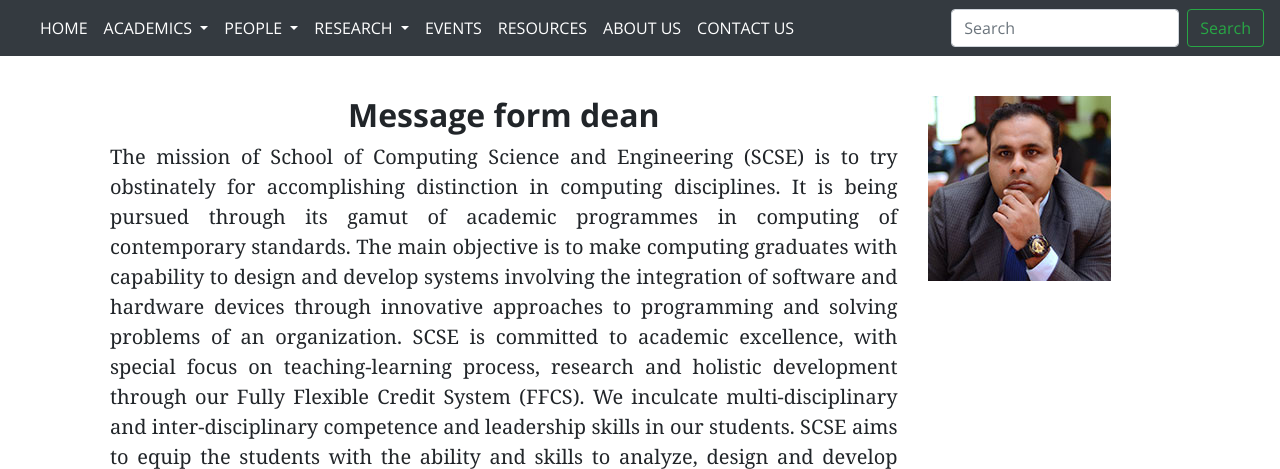
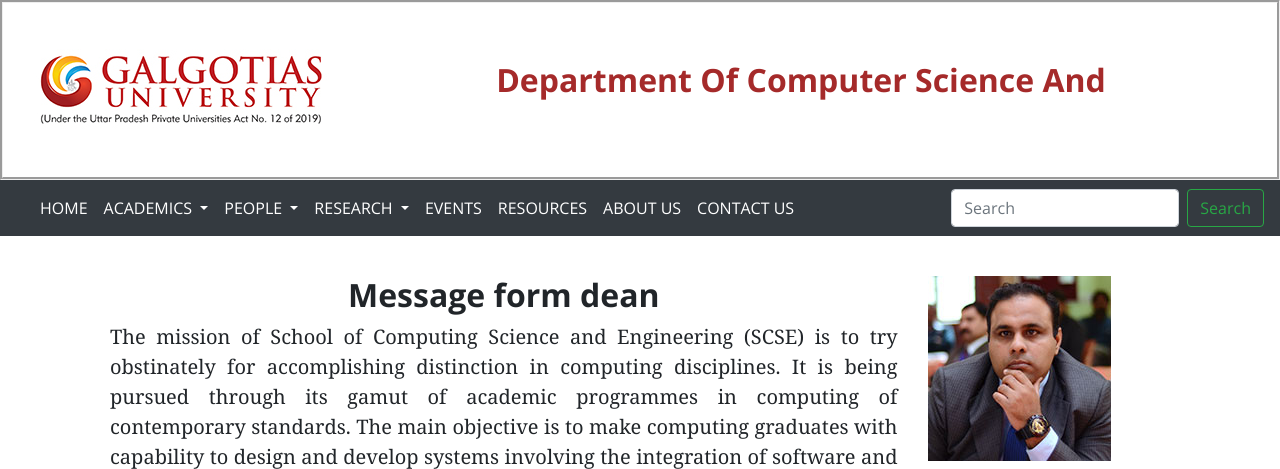
Before and after one commit to Anonymous-coder-7/GU_CSE, a Django app: a page that uses template/CSE/base.html in a window 1280 px wide. Shown: the top 469 px of the page. Run offline with Django 3.2, Linux system fonts and the light colour scheme; some libraries are stand-ins or nearby versions.

Commit message:
header-included

```diff
--- a/template/CSE/base.html
+++ b/template/CSE/base.html
@@ -6,8 +6,32 @@
  <link href="//netdna.bootstrapcdn.com/font-awesome/3.2.1/css/font-awesome.css" rel="stylesheet">
  <link rel="stylesheet" href="https://stackpath.bootstrapcdn.com/bootstrap/4.3.1/css/bootstrap.min.css" integrity="sha384-ggOyR0iXCbMQv3Xipma34MD+dH/1fQ784/j6cY/iJTQUOhcWr7x9JvoRxT2MZw1T" crossorigin="anonymous">
  <link rel="stylesheet" href="/static/style.css">
+<style>
+.header-part
+     {
+       width: auto;
+       height: 180px;
+       border-style: groove;
+     }
+
+</style>
 </head>
 <body>
+
+
+  <!-- HEADER STARTS -->
+  <div class='header'>
+
+    <div class='header-part'>
+    <img src="/media/logo.jpg" style="margin: 30px;"></img>
+      <h style="color:brown; font-size:32px; font-style:medium ;font-family:-apple-system, BlinkMacSystemFont, 'Segoe UI', Roboto, Oxygen, Ubuntu, Cantarell, 'Open Sans', 'Helvetica Neue', sans-serif; margin-left:130px "><b>Department Of Computer Science And Engineering</b></h>
+
+    </div>
+  </div>
+  <!--HEADER ENDS -->
+
+
+
 <nav class="navbar navbar-expand-lg navbar-dark bg-dark">
   <a class="navbar-brand" href="#"></a>
   <button class="navbar-toggler" type="button" data-toggle="collapse" data-target="#navbarSupportedContent" aria-controls="navbarSupportedContent" aria-expanded="false" aria-label="Toggle navigation">
```
Also changed, not shown: media/logo.jpg (added).
